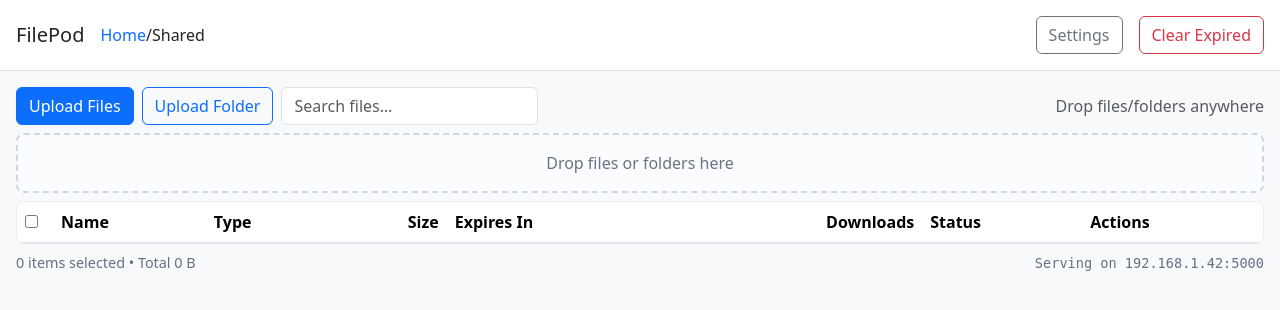
After one commit to Golden-Leaves/FilePod, a Flask app: template templates/room.html in a window 1280 px wide. The commit adds this page. Shown: the top 310 px of the page. Run offline with Flask 3, Linux system fonts and the light colour scheme; the template is opened without the code that fills it, so the values that code supplies are empty; some libraries are stand-ins or nearby versions.

Commit message:
Compelte file uploaded/saving logic

```diff
--- a/main.py
+++ b/main.py
@@ -1,5 +1,5 @@
-from datetime import date
-from flask import Flask, abort, render_template, redirect, url_for, flash,session
+from datetime import datetime,timezone,timedelta
+from flask import Flask, abort, render_template, redirect, url_for, flash,session,request,jsonify
 from flask_session import Session
 from flask_bootstrap5 import Bootstrap
 from flask_login import UserMixin, login_user, LoginManager, current_user, logout_user
@@ -9,9 +9,15 @@
 from functools import wraps
 from werkzeug.security import generate_password_hash, check_password_hash
 import os
+from dotenv import load_dotenv
+import secrets
+from werkzeug.utils import secure_filename
 
-app = Flask(__name__)
-app.config['SECRET_KEY'] = '8BYkEfBA6O6donzWlSihBXox7C0sKR6b'
+env_path = os.path.join(os.path.dirname(os.path.abspath(__file__)),".env")
+load_dotenv(env_path)
+DEFAULT_TTL = timedelta(hours=1)
+app = Flask(__name__,static_folder="static",template_folder="templates")
+app.config['SECRET_KEY'] = os.getenv("SECRET_KEY")
 app.config["SESSION_TYPE"] = "filesystem"
 
 Bootstrap(app)
@@ -25,7 +31,64 @@
 #     return db.session.execute(db.select(User).where(User.id == user_id)).scalar()
 class Base(DeclarativeBase):
     pass
-app.config['SQLALCHEMY_DATABASE_URI'] = 'sqlite:///posts.db'
+app.config['SQLALCHEMY_DATABASE_URI'] = 'sqlite:///files.db'
 db = SQLAlchemy(model_class=Base)
 db.init_app(app)
-def
+
+class File(db.Model):
+    """Some Test Docstring"""
+    __tablename__ = "files"
+    id: Mapped[int] = mapped_column(primary_key=True)
+    token: Mapped[str] = mapped_column(String(32), unique=True, index=True) #Unique Token Identifier(imagine duplicates + security)
+    name: Mapped[str] = mapped_column(String(255)) #File/Folder name
+    stored_path: Mapped[str] = mapped_column(Text)
+    size: Mapped[int] = mapped_column(Integer) #Size in bytes
+    mime: Mapped[str] = mapped_column(String(128))
+    created_at: Mapped[datetime] = mapped_column(default=datetime.now(timezone.utc))
+    expires_at: Mapped[datetime] = mapped_column(default=lambda: datetime.now(timezone.utc) + DEFAULT_TTL)
+    password_hash: Mapped[str | None] = mapped_column(String(255), nullable=True)
+    hit_count: Mapped[int] = mapped_column(Integer, default=0) #How many times it has been downloaded
+with app.app_context():
+    db.create_all()
+    os.makedirs(os.path.join(app.root_path, "storage"), exist_ok=True)
+@app.route("/room",methods=["GET","POST"])
+def room():
+    return render_template("room.html")
+@app.route("/upload",methods=["POST"])
+def upload():
+    files = request.files.getlist("files")
+    print(files)
+    uploaded = []
+    base_dir = os.path.dirname(os.path.abspath(__file__))
+
+    for f in files:
+        token = secrets.token_urlsafe(16) #Some random token
+        filename = secure_filename(f.filename)
+
+        storage_dir = os.path.join(base_dir,"storage",token) #Will be stored in the storage directory with it's associated token
+        os.makedirs(storage_dir,exist_ok=True)
+        stored_path = os.path.join(storage_dir,filename)
+        f.save(stored_path) #Saves the file/folder uploaded into the storage path
+
+        file = File()
+        file.token = token
+        file.name = f.filename
+        file.stored_path = stored_path
+        file.size = os.path.getsize(storage_dir)
+        file.mime = f.mimetype
+        file.expires_at = datetime.now(timezone.utc) + DEFAULT_TTL #default TTL for now
+        db.session.add(file)
+        db.session.commit()
+
+        uploaded.append({
+            "token": token,
+            "name": f.filename,
+            "size": os.path.getsize(storage_dir),
+            "expires_at": (datetime.now(timezone.utc) + DEFAULT_TTL).isoformat() + "Z",
+            "downloads": 0
+        })
+
+    return jsonify({"uploaded":uploaded})
+
+if __name__ == "__main__":
+    app.run(debug=True)
--- a/static/main.js
+++ b/static/main.js
@@ -0,0 +1,294 @@
+console.log("[FilePod] main.js LOADED");
+//Helpers
+function fmtBytes(bytes) {
+  if (!bytes) return "—";
+  const units = ["B", "KB", "MB", "GB"];
+  const i = Math.floor(Math.log(bytes) / Math.log(1024));
+  return (bytes / Math.pow(1024, i)).toFixed(1) + " " + units[i];
+}
+
+function timeLeft(expiry) {
+  const ms = expiry - Date.now();
+  if (ms <= 0) return "Expired";
+  const mins = Math.floor(ms / 60000);
+  const secs = Math.floor((ms % 60000) / 1000);
+  return `${mins}m ${secs}s`;
+}
+
+function renderTable() {
+  const tbody = document.getElementById("rows");
+  tbody.innerHTML = items.map(it => `
+    <tr>
+      <td><input type="checkbox"></td>
+      <td>${it.name}</td>
+      <td>${it.kind === "folder" ? "Folder" : (it.mime?.split("/")[1] || "File")}</td>
+      <td class="text-end">${it.kind==="folder" ? "—" : fmtBytes(it.size)}</td>
+      <td>${timeLeft(it.expiresAt)}</td>
+      <td class="text-end">${it.downloads}</td>
+      <td>${it.status}</td>
+      <td>
+        <button class="btn btn-sm btn-outline-primary">Download</button>
+        <button class="btn btn-sm btn-outline-secondary">Copy Link</button>
+        <button class="btn btn-sm btn-outline-danger">Delete</button>
+      </td>
+    </tr>
+  `).join("");
+}
+// --- CONFIG ---
+let ttlMinutes = 60; // or read from your TTL input if you have one
+
+// --- UPLOAD CORE ---
+// Sends files (and optional folder structure) to Flask /upload
+async function uploadFilesToServer(files, { preservePaths = true } = {}) {
+  const fd = new FormData();
+  for (const f of files) {
+    // Preserve folder structure if available (from <input webkitdirectory>)
+    const name = (preservePaths && f.webkitRelativePath) ? f.webkitRelativePath : f.name;
+    // 1) 'files' is what Flask will read via request.files.getlist("files")
+    // 2) Third arg sets filename seen by Flask; can include subpaths
+    fd.append("files", f, name);
+  }
+  fd.append("ttl_minutes", String(ttlMinutes)); // so backend can compute expires_at
+
+  // NOTE: Do NOT set Content-Type manually; the browser sets correct multipart boundary
+  const res = await fetch("/upload", { method: "POST", body: fd }); //hit the upload route
+  if (!res.ok) {
+    const text = await res.text().catch(() => "");
+    throw new Error(`Upload failed (${res.status}): ${text}`);
+  }
+  return res.json(); // expect { uploaded: [{token, orig_name, size, expires_at, downloads}], errors: [] }
+}
+
+// --- REFRESH CORE ---
+// Pull live inventory from server to render (keeps your table in sync with DB)
+async function fetchFilesFromServer() {
+  const res = await fetch("/files"); // GET route that returns current non-expired items
+  if (!res.ok) throw new Error("Failed to fetch file list");
+  return res.json(); // expect [{token, orig_name, size, expires_at, downloads, kind?}]
+}
+
+async function refreshFromServer() {
+  const data = await fetchFilesFromServer();
+  // Optional: sync your local mock 'items' from server for renderTable()
+  items.length = 0;
+  for (const r of data) {
+    items.push({
+      id: r.token,                               // use token as id
+      name: r.orig_name || r.name,
+      kind: r.kind || "file",
+      mime: r.mime || "",
+      size: r.size || 0,
+      expiresAt: Date.parse(r.expires_at) || (Date.now() + 60*60*1000),
+      downloads: r.downloads ?? r.hit_count ?? 0,
+      status: "active",
+      password: !!r.password
+    });
+  }
+  renderTable();
+}
+
+// --- DROPZONE DIRECTORY SUPPORT (optional advanced) ---
+// If you want to support directory drag-drop (not just files) via DataTransferItem API.
+async function gatherDroppedFiles(dataTransfer) {
+  if (!dataTransfer.items) return [...(dataTransfer.files || [])];
+
+  const entries = [];
+  for (const item of dataTransfer.items) {
+    const entry = item.webkitGetAsEntry?.();
+    if (entry) entries.push(entry);
+  }
+  const files = [];
+  async function walk(entry, pathPrefix = "") {
+    if (entry.isFile) {
+      await new Promise(resolve => {
+        entry.file(file => {
+          // Inject a synthetic relative path so we can preserve structure
+          Object.defineProperty(file, "webkitRelativePath", {
+            value: pathPrefix + file.name,
+            configurable: true
+          });
+          files.push(file);
+          resolve();
+        });
+      });
+    } else if (entry.isDirectory) {
+      const reader = entry.createReader();
+      const readAll = () => new Promise(resolve => {
+        reader.readEntries(async (ents) => {
+          if (!ents.length) return resolve();
+          for (const e of ents) await walk(e, pathPrefix + entry.name + "/");
+          resolve(await readAll());
+        });
+      });
+      await readAll();
+    }
+  }
+  for (const e of entries) await walk(e, "");
+  return files;
+}
+
+
+// File picker (single/multi)
+document.getElementById("file-input").addEventListener("change", async (e) => {
+  const files = [...e.target.files];
+  if (!files.length) return;
+  try {
+    await uploadFilesToServer(files, { preservePaths: false }); // picker has no relative paths
+    await refreshFromServer();
+  } catch (err) {
+    console.error(err);
+    alert(String(err.message || err));
+  } finally {
+    e.target.value = "";
+  }
+});
+
+// Drag & drop (files OR folders)
+const dropzone = document.getElementById("dropzone");
+dropzone.addEventListener("dragover", e => { e.preventDefault(); dropzone.classList.add("is-over"); });
+["dragleave","drop"].forEach(evt => dropzone.addEventListener(evt, e => dropzone.classList.remove("is-over")));
+dropzone.addEventListener("drop", async (e) => {
+  e.preventDefault();
+  try {
+    const files = await gatherDroppedFiles(e.dataTransfer);
+    if (!files.length) return;
+    await uploadFilesToServer(files, { preservePaths: true });
+    await refreshFromServer();
+  } catch (err) {
+    console.error(err);
+    alert(String(err.message || err));
+  }
+});
+
+// Initial paint (pull what the server already has)
+refreshFromServer().catch(console.error);
+
+
+document.addEventListener("DOMContentLoaded", () => {
+  const fileInput   = document.getElementById("file-input");
+  const folderInput = document.getElementById("folder-input");
+  const dropzone    = document.getElementById("dropzone");
+
+  console.log("[FilePod] main.js loaded");
+
+  // 1) File picker (multi)
+  fileInput.addEventListener("change", async (e) => {
+    const files = [...e.target.files];
+    console.log("[FilePod] file-input change:", files.length);
+    if (!files.length) return;
+    await uploadFilesToServer(files, { preservePaths: false });
+    await refreshFromServer();
+    e.target.value = ""; // allow re-pick same files
+  });
+
+  // 2) Folder picker (webkitdirectory)
+  folderInput.addEventListener("change", async (e) => {
+    const files = [...e.target.files];
+    console.log("[FilePod] folder-input change:", files.length);
+    if (!files.length) return;
+    await uploadFilesToServer(files, { preservePaths: true }); // uses webkitRelativePath
+    await refreshFromServer();
+    e.target.value = "";
+  });
+
+  // 3) Drag anywhere – prevent browser from opening files
+  ["dragenter","dragover","dragleave","drop"].forEach(evt => {
+    document.addEventListener(evt, ev => {
+      ev.preventDefault(); ev.stopPropagation();
+    });
+  });
+
+  // Visual highlight over dropzone only
+  ["dragenter","dragover"].forEach(evt =>
+    dropzone.addEventListener(evt, e => dropzone.classList.add("is-over"))
+  );
+  ["dragleave","drop"].forEach(evt =>
+    dropzone.addEventListener(evt, e => dropzone.classList.remove("is-over"))
+  );
+
+  dropzone.addEventListener("drop", async (e) => {
+    const dt = e.dataTransfer;
+    const files = dt?.items ? await gatherDroppedFiles(dt) : [...(dt?.files || [])];
+    console.log("[FilePod] drop:", files.length);
+    if (!files.length) return;
+    await uploadFilesToServer(files, { preservePaths: true });
+    await refreshFromServer();
+  });
+
+  // --- Core upload/fetch ---
+  async function uploadFilesToServer(files, { preservePaths = true } = {}) {
+    const fd = new FormData();
+    for (const f of files) {
+      const name = (preservePaths && f.webkitRelativePath) ? f.webkitRelativePath : f.name;
+      fd.append("files", f, name);
+    }
+    fd.append("ttl_minutes", "60");
+    const res = await fetch("/upload", { method: "POST", body: fd });
+    if (!res.ok) {
+      const t = await res.text().catch(()=> "");
+      throw new Error(`Upload failed ${res.status}: ${t}`);
+    }
+    return res.json();
+  }
+
+  async function refreshFromServer() {
+    const res = await fetch("/files");
+    const rows = await res.json();
+    const items = rows.map(r => ({
+      id: r.token,
+      name: r.orig_name,
+      kind: "file",
+      mime: r.mime || "",
+      size: r.size || 0,
+      expiresAt: Date.parse(r.expires_at) || (Date.now()+60*60*1000),
+      downloads: r.hit_count || 0,
+      status: "active"
+    }));
+    render(items);
+  }
+
+  function render(items) {
+    const tbody = document.getElementById("rows");
+    tbody.innerHTML = items.map(it => `
+      <tr>
+        <td><input type="checkbox"></td>
+        <td>${it.name}</td>
+        <td>${it.mime.split("/")[1] || "File"}</td>
+        <td class="text-end">${fmtBytes(it.size)}</td>
+        <td>${timeLeft(it.expiresAt)}</td>
+        <td class="text-end">${it.downloads}</td>
+        <td>${it.status}</td>
+        <td><a class="btn btn-sm btn-outline-primary" href="/d/${it.id}">Download</a></td>
+      </tr>
+    `).join("");
+  }
+
+  // Optional: directory drag (keeps subfolders)
+  async function gatherDroppedFiles(dataTransfer) {
+    const entries = [];
+    for (const item of dataTransfer.items) {
+      const e = item.webkitGetAsEntry?.();
+      if (e) entries.push(e);
+    }
+    const files = [];
+    async function walk(entry, prefix="") {
+      if (entry.isFile) {
+        await new Promise(resolve => entry.file(file => {
+          Object.defineProperty(file, "webkitRelativePath", { value: prefix + file.name, configurable: true });
+          files.push(file); resolve();
+        }));
+      } else if (entry.isDirectory) {
+        const reader = entry.createReader();
+        await new Promise(resolve => reader.readEntries(async ents => {
+          for (const e of ents) await walk(e, prefix + entry.name + "/");
+          resolve();
+        }));
+      }
+    }
+    for (const e of entries) await walk(e, "");
+    return files;
+  }
+
+  // First paint
+  refreshFromServer().catch(console.error);
+});
--- /dev/null
+++ b/templates/header.html
@@ -0,0 +1,27 @@
+<!doctype html>
+<html lang="en">
+<head>
+  <meta charset="utf-8" />
+  <meta name="viewport" content="width=device-width, initial-scale=1" />
+  <title>FilePod</title>
+  <!-- Bootstrap 5 -->
+  <link href="https://cdn.jsdelivr.net/npm/bootstrap@5.3.3/dist/css/bootstrap.min.css" rel="stylesheet" />
+  <style>
+    body { background: #f8f9fb; }
+    header { background: #fff; }
+    .dropzone {
+      border: 2px dashed #cfd6e4; border-radius: .5rem; padding: 1rem; color:#6b7280;
+      background: #fbfcfe;
+    }
+    .dropzone.dragover { background:#eef6ff; border-color:#86b7fe; color:#2762c4; }
+    thead th { position: sticky; top: 0; background: #fff; z-index: 2; }
+    .status-pill { padding: .125rem .5rem; border-radius: 999px; font-size: .78rem; }
+    .status-active { background:#e8f5e9; color:#2e7d32; }
+    .status-expiring { background:#fff7e6; color:#ad6800; }
+    .status-expired { background:#f5f5f5; color:#888; }
+    .table-wrap { max-height: 58vh; overflow: auto; background:#fff; border:1px solid #e9edf3; border-radius:.5rem; }
+    footer.status { font-size:.9rem; color:#667085; }
+    .small-mono { font-family: monospace; font-size:.85rem; }
+  </style>
+  {%block scripts%}{%endblock%}
+</head>
--- a/templates/create.html
+++ b/templates/room.html
@@ -1,29 +1,7 @@
-<!doctype html>
-<html lang="en">
-<head>
-  <meta charset="utf-8" />
-  <meta name="viewport" content="width=device-width, initial-scale=1" />
-  <title>FilePod • Sample Host UI</title>
-  <!-- Bootstrap 5 -->
-  <link href="https://cdn.jsdelivr.net/npm/bootstrap@5.3.3/dist/css/bootstrap.min.css" rel="stylesheet" />
-  <style>
-    body { background: #f8f9fb; }
-    header { background: #fff; }
-    .dropzone {
-      border: 2px dashed #cfd6e4; border-radius: .5rem; padding: 1rem; color:#6b7280;
-      background: #fbfcfe;
-    }
-    .dropzone.dragover { background:#eef6ff; border-color:#86b7fe; color:#2762c4; }
-    thead th { position: sticky; top: 0; background: #fff; z-index: 2; }
-    .status-pill { padding: .125rem .5rem; border-radius: 999px; font-size: .78rem; }
-    .status-active { background:#e8f5e9; color:#2e7d32; }
-    .status-expiring { background:#fff7e6; color:#ad6800; }
-    .status-expired { background:#f5f5f5; color:#888; }
-    .table-wrap { max-height: 58vh; overflow: auto; background:#fff; border:1px solid #e9edf3; border-radius:.5rem; }
-    footer.status { font-size:.9rem; color:#667085; }
-    .small-mono { font-family: monospace; font-size:.85rem; }
-  </style>
-</head>
+{%include "header.html"%}
+{% block scripts %}
+<script src="{{ url_for('static', filename='main.js') }}" defer></script>
+{% endblock %}
 <body>
   <header class="d-flex align-items-center gap-3 p-3 border-bottom sticky-top">
     <h1 class="h5 m-0">FilePod</h1>
```
Also changed, not shown: storage/-T6mtOh3rI-wWvXeYS-aKQ/logo.png (added), storage/E1oVLEdo9FYZUxbDaBBFRA/logo.png (added), 2 other files.
